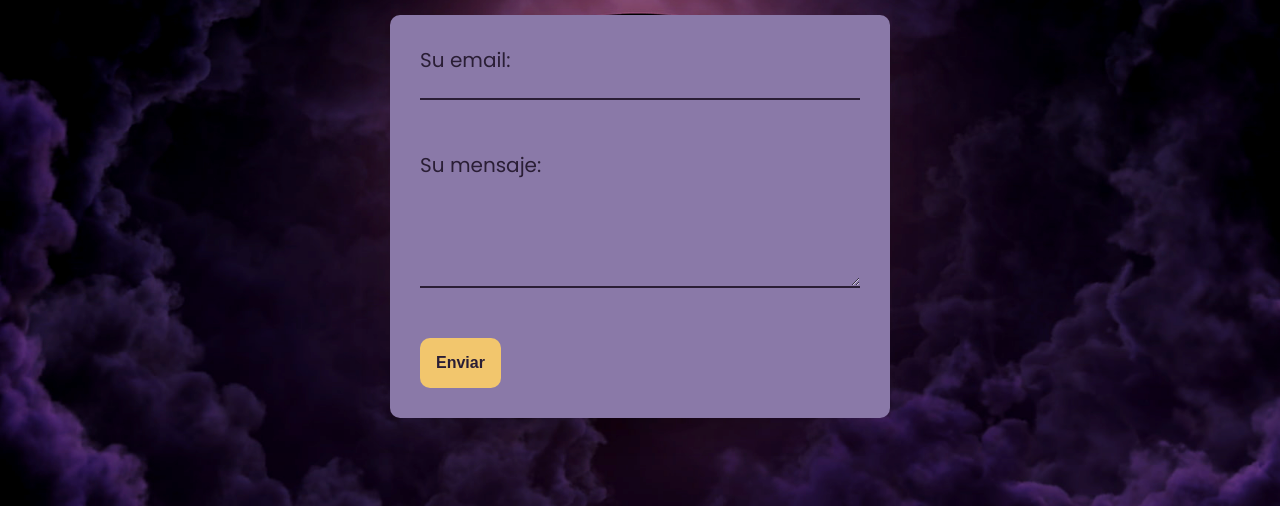
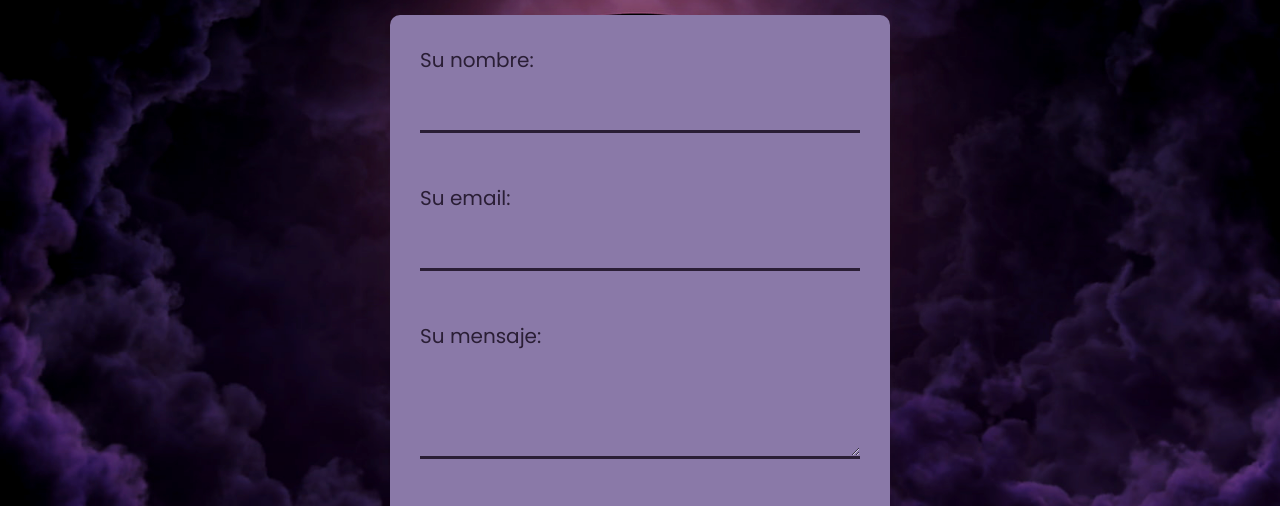
Before and after one commit to alexq2005/Icarry-tienda-dota-2, a plain HTML site: page pages/contacto.html in a window 1280 px wide. Shown: the part 187-693 px from the top of the page. Drawn offline with Linux system fonts and the light colour scheme.

Commit message:
agregado de comentarios

```diff
--- a/css/styles.css
+++ b/css/styles.css
@@ -2,16 +2,19 @@
 /* RESET Y BASE */
 /* Limpia los estilos por defecto del navegador y aplica la imagen de fondo del sitio. */
 
+/* Reset general (saca margen y padding de todo) */
 * {
   margin: 0;
   padding: 0;
   box-sizing: border-box;
 }
 
+/* Hace que 1rem = 10px (truco del 62.5%) */
 html {
   font-size: 62.5%;
 }
 
+/* Body con fuente, colores y layout flex en columna */
 body {
   font-family: "Poppins", sans-serif;
   font-size: 1.6rem;
@@ -25,6 +28,7 @@ body {
   position: relative;
 }
 
+/* Imagen de fondo fija con filtros (brillo, contraste, saturacion) */
 body::before {
   content: "";
   position: fixed;
@@ -52,6 +56,7 @@ body::before {
 /* TIPOGRAFÍA */
 /* Define los tamaños y pesos de los titulos h1 y h2 del sitio. */
 
+/* Titulo principal de cada pagina */
 h1 {
   font-size: 3rem;
   font-weight: 800;
@@ -59,6 +64,7 @@ h1 {
   margin: .5rem 0;
 }
 
+/* Subtitulos (ej: "Nuestros productos") */
 h2 {
   color: #fff7fb;
   font-size: 2.4rem;
@@ -73,6 +79,7 @@ h2 {
 /* CONTENIDO PRINCIPAL */
 /* Estructura del <main> donde va el contenido de cada pagina. */
 
+/* Contenedor central donde se ubica el contenido */
 main {
   width: 80%;
   margin: auto;
@@ -90,6 +97,7 @@ main {
 /* BOTONES Y COLORES */
 /* Clases reutilizables que aplico a cualquier elemento sin repetir codigo. */
 
+/* Estilo base del boton */
 .btn {
   border: none;
   font-size: 1.6rem;
@@ -98,22 +106,27 @@ main {
   border-radius: 1rem;
 }
 
+/* Fondo color marron */
 .bg-primary {
   background-color: #8b752d;
 }
 
+/* Fondo color dorado (botones) */
 .bg-secondary {
   background-color: #f2c66d;
 }
 
+/* Texto blanco */
 .text-light {
   color: #ffffff;
 }
 
+/* Texto oscuro casi negro */
 .text-dark {
   color: #2a1e35;
 }
 
+/* Texto dorado para titulos importantes */
 .text-secondary {
   color: #f2c66d;
 }
@@ -123,6 +136,7 @@ main {
 /* HEADER Y FOOTER */
 /* Estilos compartidos entre la cabecera y el pie de pagina. */
 
+/* Fondo violeta y layout flex para header y footer */
 header,
 footer {
   background: #504770;
@@ -139,11 +153,13 @@ footer {
 /* LOGO */
 /* Tamaño del logo y animacion al pasar el mouse por encima. */
 
+/* Contenedor del logo (a la izquierda del header) */
 .div-logo {
   margin-left: 2rem;
   font-weight: bold;
 }
 
+/* Tamaño de la imagen del logo */
 .logo-img {
   height: 9rem;
   width: auto;
@@ -151,6 +167,7 @@ footer {
   padding: 0.5rem;
 }
 
+/* Efecto zoom al pasar el mouse por el logo */
 .logo-img:hover {
   transform: scale(1.1);
   transition: transform 0.3s ease;
@@ -161,6 +178,7 @@ footer {
 /* NAVEGACIÓN */
 /* Estilos del menu de Inicio y Contacto en el header. */
 
+/* Links del logo y del menu (sin subrayado) */
 .logo,
 .header-nav ul li a {
   text-decoration: none;
@@ -170,6 +188,7 @@ footer {
   padding: 1.5rem;
 }
 
+/* Listas del menu y de los iconos del footer (en fila, sin viñetas) */
 .header-nav ul,
 footer .footer-list {
   list-style: none;
@@ -182,16 +201,19 @@ footer .footer-list {
 /* FOOTER */
 /* Centra el texto del credito y ubica los iconos sociales a la derecha. */
 
+/* Footer con padding y posicion relativa */
 footer {
   justify-content: center;
   position: relative;
   padding: 1rem 2rem;
 }
 
+/* Texto del credito centrado */
 footer p {
   text-align: center;
 }
 
+/* Iconos sociales pegados a la derecha y centrados verticalmente */
 footer nav {
   position: absolute;
   right: 2rem;
@@ -199,10 +221,12 @@ footer nav {
   transform: translateY(-50%);
 }
 
+/* Espacio alrededor de cada icono social */
 .footer-list li {
   padding: 1rem;
 }
 
+/* Tamaño de los iconos sociales */
 .footer-list img {
   width: 4rem;
   padding: 0.5rem;
@@ -213,6 +237,7 @@ footer nav {
 /* PÁGINA HOME */
 /* Estilos del parrafo de bienvenida y las tarjetas de productos. */
 
+/* Parrafo de bienvenida (centrado) */
 .parrafo {
   width: 80%;
   text-align: center;
@@ -220,6 +245,7 @@ footer nav {
   padding: 3rem;
 }
 
+/* Contenedor flex de las tarjetas (se acomodan en filas) */
 .contenedor-tarjetas {
   margin-top: 2rem;
   display: flex;
@@ -228,6 +254,7 @@ footer nav {
   gap: 2rem;
 }
 
+/* Tarjeta individual de producto */
 .card {
   background-color: #8a79a8;
   color: #2a1e35;
@@ -244,6 +271,7 @@ footer nav {
   padding-bottom: 2rem;
 }
 
+/* Imagen dentro de la tarjeta */
 .card img {
   width: 100%;
   height: 16rem;
@@ -255,6 +283,7 @@ footer nav {
 /* DETALLES DE ITEMS */
 /* Lista de propiedades de cada item Dota mostrada como mini tabla. */
 
+/* Mini tabla con las propiedades del item (Heroe, Rareza, etc) */
 .item-detalle {
   display: grid;
   grid-template-columns: auto 1fr;
@@ -268,15 +297,18 @@ footer nav {
   border-radius: 0.8rem;
 }
 
+/* Termino (la palabra de la izquierda: "Heroe", "Tipo", etc) */
 .item-detalle dt {
   font-weight: bold;
   color: #2a1e35;
 }
 
+/* Agrega ":" automaticamente al final del termino */
 .item-detalle dt::after {
   content: ":";
 }
 
+/* Descripcion (la palabra de la derecha, en italica) */
 .item-detalle dd {
   text-align: right;
   font-style: italic;
@@ -287,10 +319,12 @@ footer nav {
 /* PÁGINA CONTACTO */
 /* Estilos del formulario de contacto, inputs y textarea. */
 
+/* Titulo "Contactanos" */
 .titulo-contacto {
   margin: 2rem 0;
 }
 
+/* Caja violeta del formulario */
 .form-contacto {
   background-color: #8a79a8;
   color: #2a1e35;
@@ -303,6 +337,7 @@ footer nav {
   box-shadow: 0 10px 30px rgba(0, 0, 0, 0.15);
 }
 
+/* Cada par label + input en columna */
 .grupo-input {
   display: flex;
   flex-direction: column;
@@ -310,14 +345,20 @@ footer nav {
   margin-bottom: 2rem;
 }
 
+/* Estilo compartido de los inputs y el textarea (linea de abajo, padding) */
 .grupo-input input,
 .grupo-input textarea {
   border: none;
   background-color: transparent;
-  border-bottom: solid 2px #2a1e35;
+  border-bottom: solid 3px #2a1e35;
   margin-bottom: 3rem;
+
+  font-family: inherit;
+  font-size: 1.8rem;
+  padding: 1rem 0.5rem;
 }
 
+/* Caja del mensaje (multilinea, redimensionable verticalmente) */
 .grupo-input textarea {
   min-height: 10rem;
   resize: vertical;
@@ -329,11 +370,13 @@ footer nav {
 /* Reglas que se aplican solo en pantallas chicas (mobile, 600px o menos). */
 
 @media (max-width: 600px) {
+  /* Header y footer pasan a columna en mobile */
   header,
   footer {
     flex-direction: column;
   }
 
+  /* El nav del footer deja de ser absolute para no romper el layout */
   footer nav {
     position: static;
     transform: none;
--- a/pages/contacto.html
+++ b/pages/contacto.html
@@ -15,12 +15,14 @@
     <!-- HEADER -->
     <!-- Cabecera del sitio con el logo y el menu de navegacion. -->
     <header>
+      <!-- Logo a la izquierda (click lleva al inicio) -->
       <div class="div-logo">
         <a class="logo" href="../index.html">
           <img src="../img/logo.jpg" alt="iCarry — Tienda Dota 2" class="logo-img" />
         </a>
       </div>
 
+      <!-- Menu de navegacion a la derecha -->
       <nav class="header-nav">
         <ul>
           <li><a href="../index.html">Inicio</a></li>
@@ -32,29 +34,42 @@
     <!-- Contenido principal de la pagina con el titulo y el formulario. -->
     <main>
 
+      <!-- Titulo de la pagina contacto -->
       <h1 class="titulo-contacto text-secondary">Contactanos</h1>
 
       <!-- Formulario -->
-      <!-- Campos para que el usuario deje su email y su mensaje. -->
+      <!-- Campos para que el usuario deje su nombre, email y mensaje. -->
       <form class="form-contacto" action="https://formspree.io/f/xgopzyyy" method="POST">
 
+        <!-- Campo nombre -->
+        <div class="grupo-input">
+          <label for="nombre">Su nombre:</label>
+          <input id="nombre" type="text" name="nombre" />
+        </div>
+
+        <!-- Campo email -->
         <div class="grupo-input">
           <label for="email">Su email:</label>
           <input id="email" type="email" name="email" />
         </div>
 
+        <!-- Campo mensaje (textarea multilinea) -->
         <div class="grupo-input">
           <label for="mensaje">Su mensaje:</label>
           <textarea id="mensaje" name="message"></textarea>
         </div>
 
+        <!-- Boton para enviar el formulario -->
         <button class="btn bg-secondary text-dark" type="submit">Enviar</button>
       </form>
     </main>
     <!-- FOOTER -->
     <!-- Pie de pagina con el credito del autor y los iconos sociales. -->
     <footer>
+      <!-- Credito del autor (centrado) -->
       <p>Sitio realizado por Alex Quiñones</p>
+
+      <!-- Iconos de redes sociales (a la derecha) -->
       <nav>
         <ul class="footer-list">
           <li><img src="../img/whatsapp.png" alt="logo de whatsapp" /></li>
```
Also changed, not shown: index.html (+12 -0 lines).
